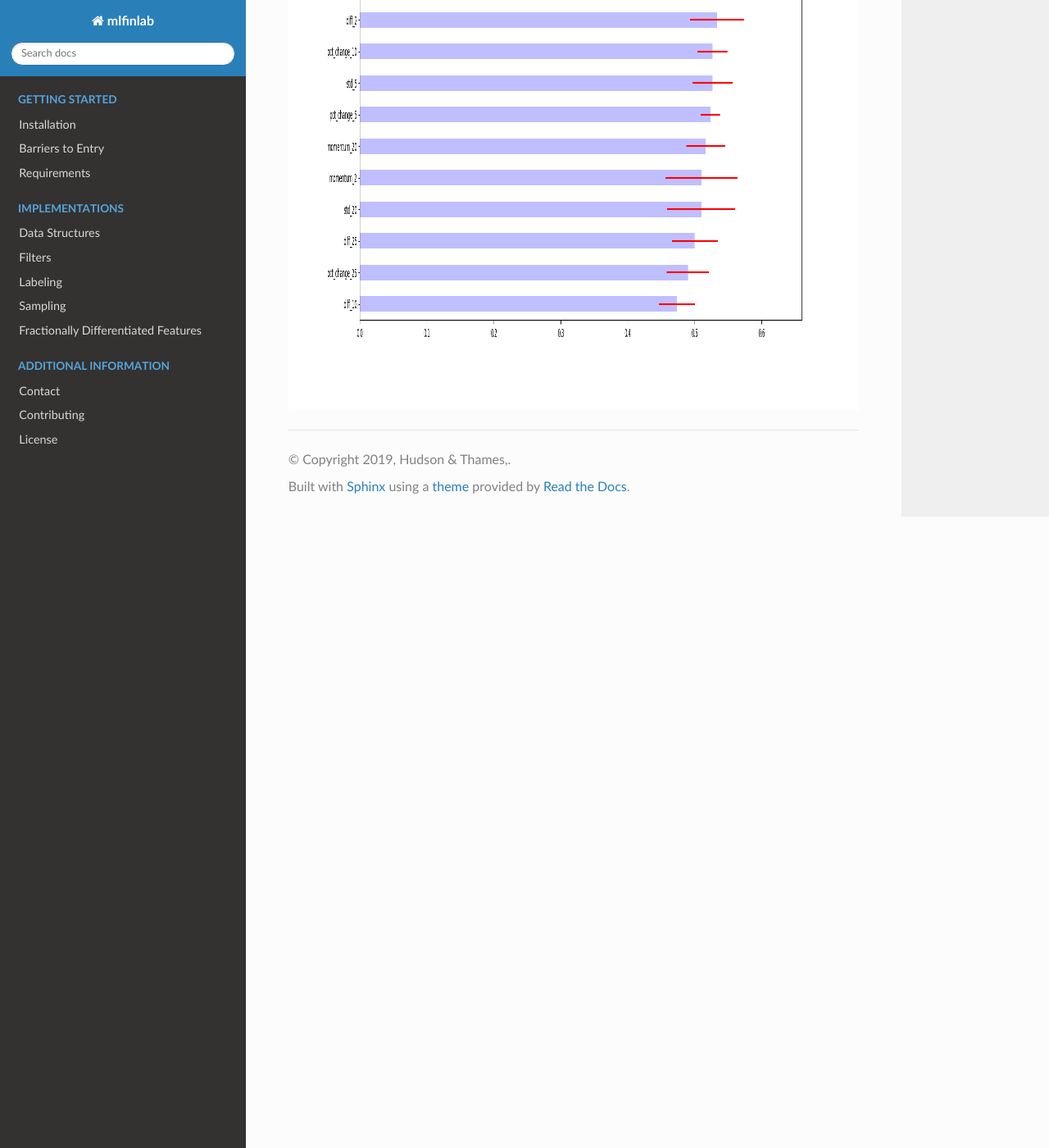
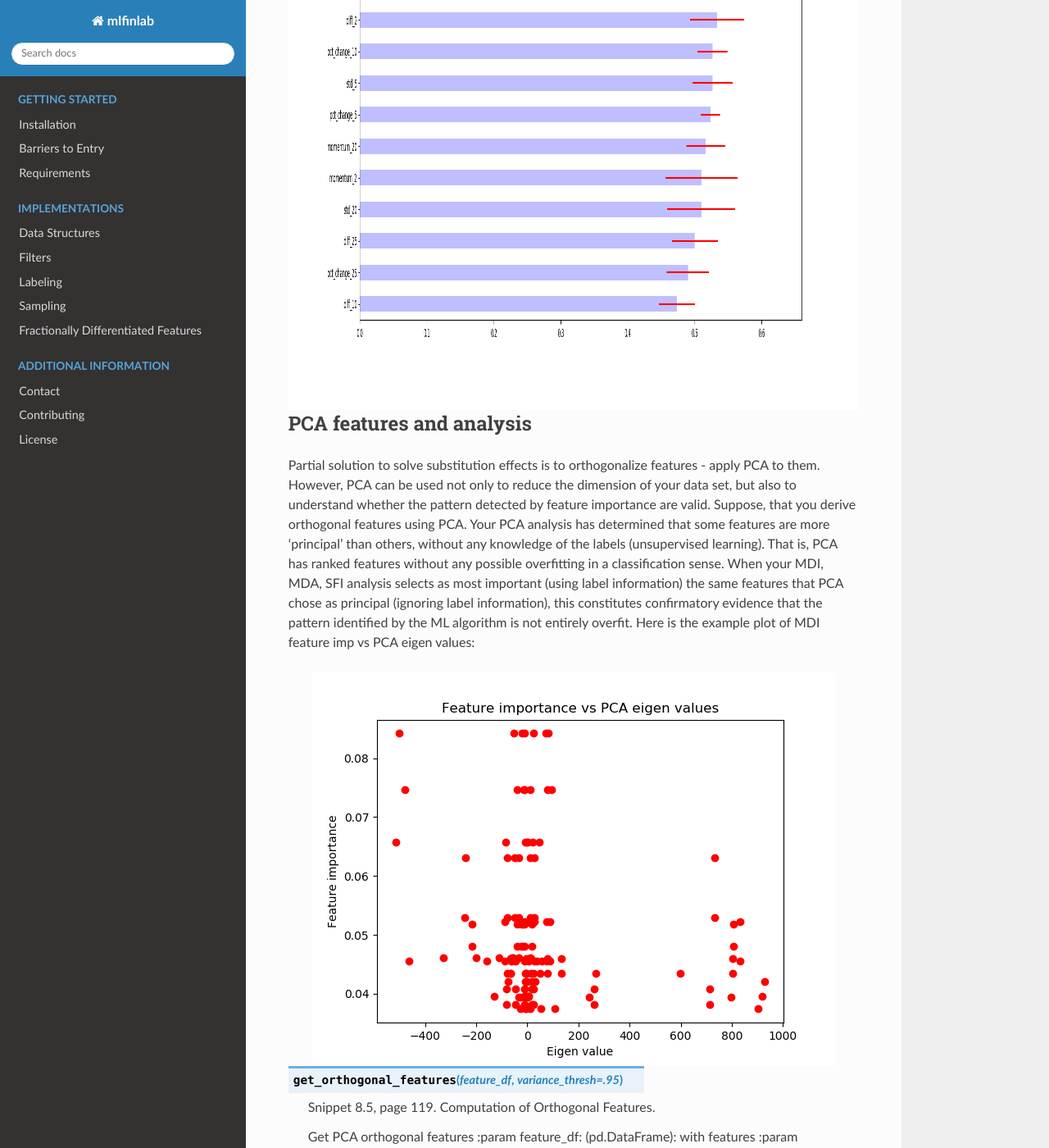
Before and after one commit to hudson-and-thames/mlfinlab, a Sphinx documentation site: the page built from docs/source/implementations/feature_importance.rst, in a window 1280 px wide and 1400 px high, scrolled down 4941 px. Shown: the whole window at 82% size. Built offline with Sphinx 7.4.7 and the Read the Docs theme 2.0.0, drawn with Linux system fonts in a browser that asks for light colours; some of the changed text lies outside the part shown.

Commit message:
Add PCA features docs

```diff
--- a/docs/source/implementations/feature_importance.rst
+++ b/docs/source/implementations/feature_importance.rst
@@ -121,3 +121,51 @@ Resulting images for MDI, MDA, SFI feature importances respectively:
 .. image:: feature_imp_images/sfi_feat_imp.png
    :scale: 100 %
    :align: center
+
+
+PCA features and analysis
+================================
+
+Partial solution to solve substitution effects is to orthogonalize features - apply PCA to them. However, PCA can be used not only
+to reduce the dimension of your data set, but also to understand whether the pattern detected by feature importance are valid.
+Suppose, that you derive orthogonal features using PCA. Your PCA analysis has determined that some features are more 'principal' than others,
+without any knowledge of the labels (unsupervised learning). That is, PCA has ranked features without any possible overfitting in a classification sense.
+When your MDI, MDA, SFI analysis selects as most important (using label information) the same features that PCA chose as principal (ignoring label information),
+this constitutes confirmatory evidence that the pattern identified by the ML algorithm is not entirely overfit. Here is the example plot of MDI feature imp vs PCA eigen values:
+
+.. image:: feature_imp_images/pca_correlation_analysis.png
+   :scale: 100 %
+   :align: center
+
+
+.. py:function:: get_orthogonal_features(feature_df, variance_thresh=.95)
+
+    Snippet 8.5, page 119. Computation of Orthogonal Features.
+
+    Get PCA orthogonal features
+    :param feature_df: (pd.DataFrame): with features
+    :param variance_thresh: (float): % of overall variance which compressed vectors should explain
+    :return: (pd.DataFrame): compressed PCA features which explain %variance_thresh of variance
+
+.. py:function:: feature_pca_analysis(feature_df, feature_importance, variance_thresh=0.95)
+
+    Perform correlation analysis between feature importance (MDI for example, supervised)
+    and PCA eigen values (unsupervised). High correlation means that probably the pattern identified
+    by the ML algorithm is not entirely overfit.
+
+    :param feature_df: (pd.DataFrame): with features
+    :param feature_importance: (pd.DataFrame): individual MDI feature importance
+    :param variance_thresh: (float): % of overall variance which compressed vectors should explain in PCA compression
+    :return: (dict): with kendall, spearman, pearson and weighted_kendall correlations and p_values
+
+Let's see how PCA feature extraction is analysis are done using mlfinlab functions::
+
+
+    import pandas as pd
+    from mlfinlab.feature_importance.orthogonal import get_orthogonal_features, feature_pca_analysis
+
+    X_train = pd.read_csv('X_FILE_PATH', index_col=0, parse_dates = [0])
+    feat_imp = pd.read_csv('FEATURE_IMP_PATH')
+
+    pca_features = get_orthogonal_features(X_train)
+    correlation_dict = feature_pca_analysis(X_train, feat_imp)
```
Also changed, not shown: docs/source/implementations/feature_imp_images/pca_correlation_analysis.png (renamed from docs/source/implementations/feature_imp_images/pca_correlation_analysis_2.png).
